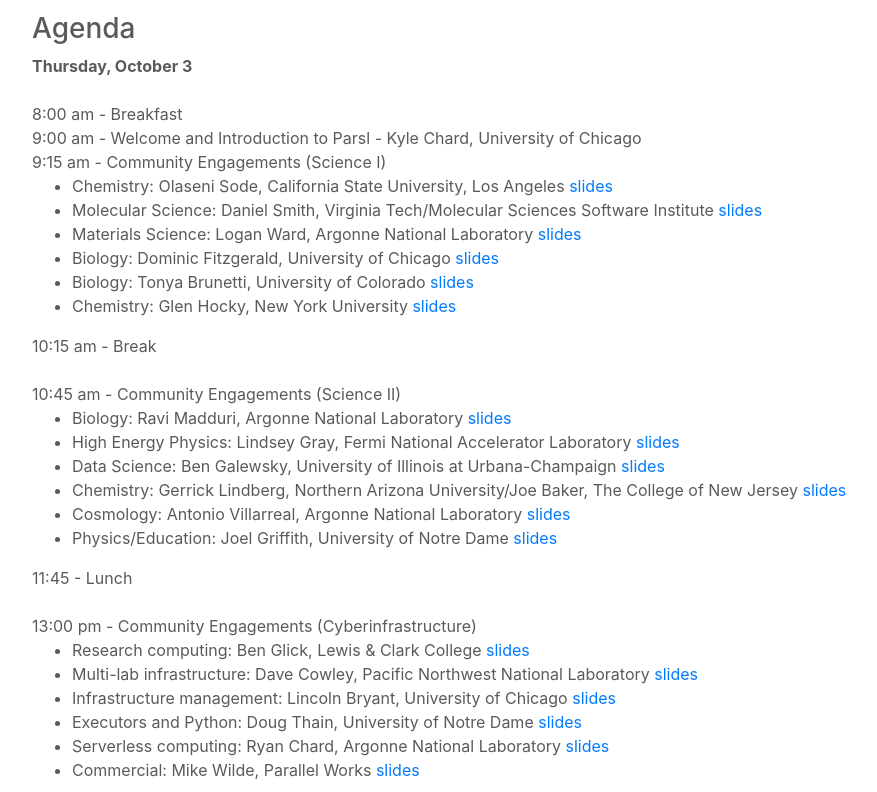
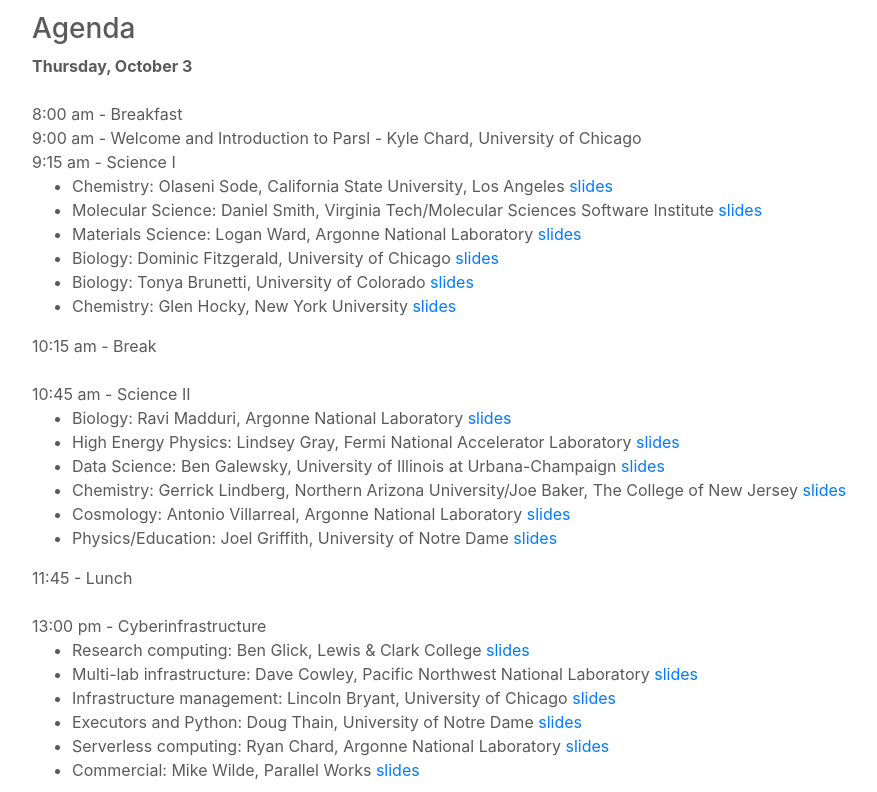
Before and after one commit to Parsl/parsl.github.io, a Jekyll site: the page built from parslfest.html, in a window 1280 px wide and 900 px high, scrolled down 841 px, cut to the strip 108-900 px from the top of the window. Shown: the whole strip, without its empty margins (53-930 px from the left). Built offline with Jekyll 4.4.1, drawn with Linux system fonts in a browser that asks for light colours.

Commit message:
Minor edits

```diff
--- a/parslfest.html
+++ b/parslfest.html
@@ -39,7 +39,7 @@
 
       9:00 am - Welcome and Introduction to Parsl - Kyle Chard, University of Chicago <br />
 
-      9:15 am - Community Engagements (Science I)
+      9:15 am - Science I
       <ul>
           <li>Chemistry: Olaseni Sode, California State University, Los Angeles <a href='https://drive.google.com/open?id=1oX8TqdR4vThYzuy35iHM2wKaSDGfLR4b'>slides</a></li>
           <li>Molecular Science: Daniel Smith, Virginia Tech/Molecular Sciences Software Institute <a href='https://drive.google.com/open?id=1wwJOxrUunWBVwoizKOiYErNibppdwrBr'>slides</a></li>
@@ -51,7 +51,7 @@
 
       10:15 am - Break <br /><br />
 
-      10:45 am - Community Engagements (Science II)
+      10:45 am - Science II
       <ul>
         <li>Biology: Ravi Madduri, Argonne National Laboratory <a href='https://drive.google.com/open?id=1YKaF9QtM8pR9cIRIudCIsdMiXLz2gYyg'>slides</a></li>
         <li>High Energy Physics: Lindsey Gray, Fermi National Accelerator Laboratory <a href='https://drive.google.com/open?id=16vtszu4pZSdFHE2ouZsl-Fs6n5iAmDDa'>slides</a></li>
@@ -63,7 +63,7 @@
 
       11:45 - Lunch <br /><br />
 
-      13:00 pm - Community Engagements (Cyberinfrastructure)
+      13:00 pm - Cyberinfrastructure
       <ul>
           <li>Research computing: Ben Glick, Lewis &amp; Clark College <a href='https://drive.google.com/open?id=1fSQ1j_2rl8-IoQLoItyi8jhOopY3xpK9'>slides</a></li>
           <li>Multi-lab infrastructure: Dave Cowley, Pacific Northwest National Laboratory <a href='https://drive.google.com/open?id=11-S2MYB11X07ORCnwHORBDrIZk0GI3hE'>slides</a></li>
```
